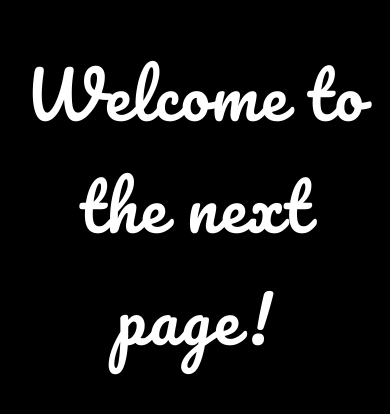
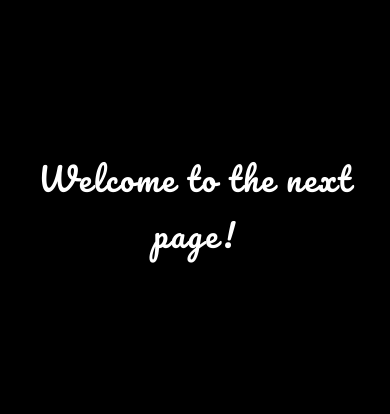
Before and after one commit to Zhanasyl08/fornurai, a plain HTML site: page next.html in a window 390 px wide. Shown: the part 216-630 px from the top of the page. Drawn offline with Linux system fonts and the light colour scheme.

Commit message:
Update style.css

```diff
--- a/style.css
+++ b/style.css
@@ -4,32 +4,32 @@ body {
     display: flex;
     justify-content: center;
     align-items: center;
-    flex-direction: column; /* Это нужно для выравнивания элементов по вертикали */
+    flex-direction: column; /* Выравниваем элементы по вертикали */
     height: 100vh;
     background-color: black;
     color: white;
-    font-family: 'Pacifico', cursive; /* Устанавливаем красивый шрифт */
+    font-family: 'Pacifico', cursive;
     font-size: 2rem;
-    position: relative; /* Чтобы контейнер сердечек не накладывался на текст */
+    position: relative;
 }
 
 .center-text {
     text-align: center;
-    font-size: 4rem;
+    font-size: 4rem;  /* Базовый размер текста */
     letter-spacing: 2px;
-    text-decoration: none; /* Убираем стандартное подчеркивание у ссылки */
+    text-decoration: none;
     color: white;
-    transition: 0.3s; /* Анимация при наведении */
-    z-index: 2; /* Устанавливаем надпись над сердечками */
+    transition: 0.3s;
+    z-index: 2;  /* Над сердечками */
 }
 
 .center-text:hover {
-    color: #ff69b4; /* Розовый цвет при наведении */
-    transform: scale(1.1); /* Увеличение при наведении */
+    color: #ff69b4;  /* Розовый цвет при наведении */
+    transform: scale(1.1);  /* Увеличение при наведении */
 }
 
 .heart-container {
-    position: absolute; /* Абсолютное позиционирование для сердечек */
+    position: absolute;
     top: 0;
     left: 0;
     width: 100%;
@@ -78,3 +78,16 @@ body {
         opacity: 0;
     }
 }
+
+/* Адаптивные стили */
+@media (max-width: 768px) {
+    .center-text {
+        font-size: 3rem;  /* Уменьшаем размер шрифта для планшетов */
+    }
+}
+
+@media (max-width: 480px) {
+    .center-text {
+        font-size: 2rem;  /* Уменьшаем размер шрифта для мобильных */
+    }
+}
```
